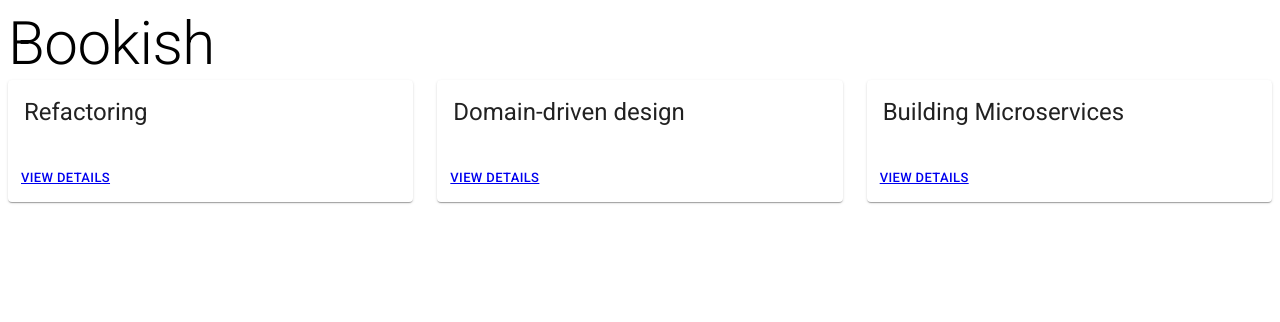
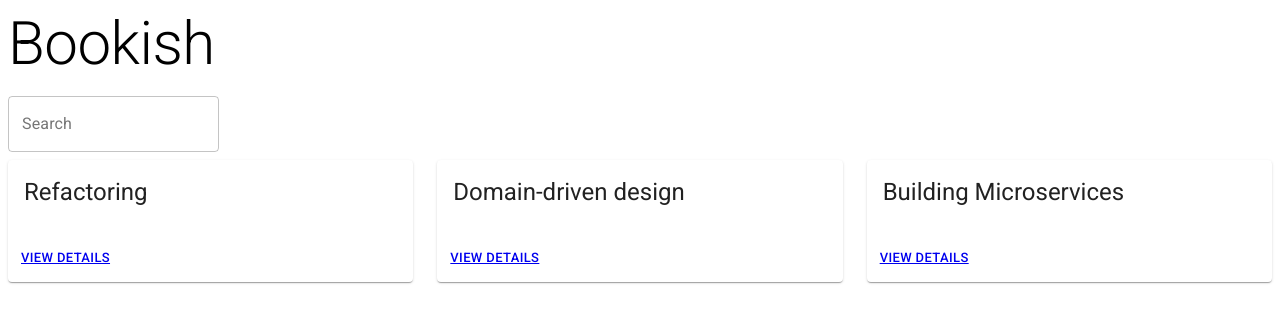
Before and after one commit to Gonxis/Mastering-TDD-With-React, a React (Create React App) app: page / in a window 1280 px wide. Shown: the top 322 px of the page. Built offline with nearby package versions, Linux system fonts and the light colour scheme; data requests are answered from the project's data file.

Commit message:
Feat: Making the last Acceptance test green

```diff
--- a/src/BookList/BookListContainer.js
+++ b/src/BookList/BookListContainer.js
@@ -1,11 +1,29 @@
-import React from 'react';
+import React, { useEffect, useState } from 'react';
 import BookList from './BookList';
 import { useRemoteService } from '../hooks';
+import { TextField } from '@material-ui/core';
 
 const BookListContainer = () => {
-    const {data,loading,error} = useRemoteService('http://localhost:8080/books', []);
 
-    return <BookList books={data} loading={loading} error={error} />
+    const [term, setTerm] = useState('');
+    const {data,loading,error, setUrl} = useRemoteService('http://localhost:8080/books', []);
+
+    useEffect(() => {
+        setUrl(`http://localhost:8080/books?q=${term}`)
+    }, [term]);
+
+
+    return (<>
+        <TextField
+            label='Search'
+            value={term}
+            data-test='search'
+            onChange={e => setTerm(e.target.value)}
+            margin='normal'
+            variant='outlined'
+        />
+        <BookList books={data} loading={loading} error={error} />
+    </>);
 }
 
 export default BookListContainer;
--- a/src/hooks.js
+++ b/src/hooks.js
@@ -1,13 +1,14 @@
 import { useEffect, useState } from "react";
 import axios from "axios";
 
-export const useRemoteService = (url, initialData) => {
+export const useRemoteService = (initialUrl, initialData) => {
     const [data, setData] = useState(initialData);
+    const [url, setUrl] = useState(initialUrl);
     const [loading, setLoading] = useState(false);
     const [error, setError] = useState(false);
 
     useEffect(() => {
-        const fetchBooks = async () => {
+        const fetchBooks = async() => {
             setError(false);
             setLoading(true);
 
@@ -22,7 +23,7 @@
         };
 
         fetchBooks();
-    }, []);
+    }, [url]);
 
-    return {data, loading, error};
+    return { data, loading, error, setUrl };
 }
```
